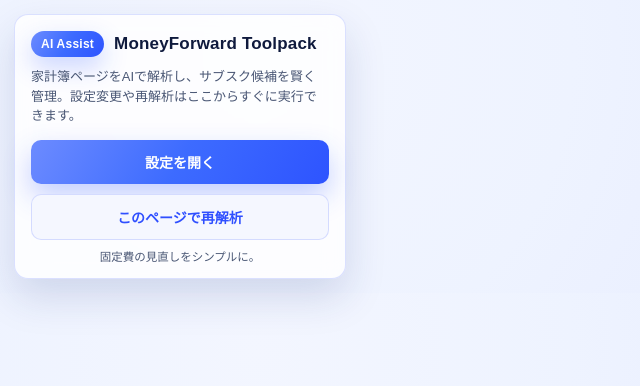
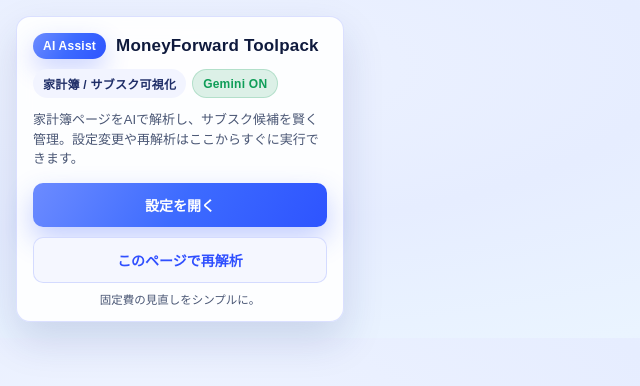
Before and after one commit to yousuke106/moneyForward_Toolpack, a website with bundled scripts: page src/popup/index.html in a window 1280 px wide. Shown: the whole page, without its empty margins (0-640 px from the left). Built offline with nearby package versions, Linux system fonts and the light colour scheme; some packages are replaced by stand-ins of ours.

Commit message:
style: refresh popup and options visuals

```diff
--- a/src/options/style.css
+++ b/src/options/style.css
@@ -1,22 +1,28 @@
 :root {
   color-scheme: light;
-  --bg: radial-gradient(
-    circle at 15% 20%,
-    #f6f8ff 0,
-    #ecf0ff 35%,
-    #e6edff 60%,
-    #e9f5ff 100%
-  );
-  --panel: rgba(255, 255, 255, 0.82);
-  --border: rgba(60, 90, 200, 0.14);
-  --shadow: 0 22px 60px rgba(19, 38, 95, 0.16);
+  --bg:
+    radial-gradient(140% 180% at 10% 12%, #f7f9ff 0%, #eef2ff 40%, #e5edff 80%),
+    radial-gradient(
+      160% 160% at 92% 8%,
+      rgba(90, 132, 255, 0.16),
+      transparent 55%
+    ),
+    radial-gradient(
+      120% 160% at 15% 80%,
+      rgba(70, 190, 255, 0.12),
+      transparent 60%
+    );
+  --panel: rgba(255, 255, 255, 0.9);
+  --border: rgba(60, 90, 200, 0.12);
+  --shadow: 0 22px 60px rgba(19, 38, 95, 0.14);
   --text: #0f1a3d;
   --muted: #4b5678;
   --accent: linear-gradient(120deg, #6c8bff, #3d6bff 50%, #2e54ff 100%);
   --accent-strong: #2f4fff;
+  --accent-soft: #e7ecff;
   --radius: 16px;
   --input-border: #c5cfee;
-  --input-bg: rgba(255, 255, 255, 0.9);
+  --input-bg: rgba(255, 255, 255, 0.94);
 }
 
 * {
@@ -97,6 +103,21 @@
   box-shadow: var(--shadow);
   backdrop-filter: blur(12px);
   margin-top: 18px;
+  position: relative;
+  overflow: hidden;
+}
+
+.card::before {
+  content: "";
+  position: absolute;
+  inset: 0;
+  border-radius: inherit;
+  background: linear-gradient(
+    120deg,
+    rgba(108, 139, 255, 0.1),
+    transparent 35%
+  );
+  pointer-events: none;
 }
 
 .card h2 {
--- a/src/popup/index.html
+++ b/src/popup/index.html
@@ -6,20 +6,28 @@
     <style>
     :root {
       color-scheme: light;
-      --bg: radial-gradient(
-        circle at 20% 20%,
-        #f3f6ff 0,
-        #eef3ff 30%,
-        #e7ecff 60%,
-        #e8f2ff 100%
-      );
-      --panel: rgba(255, 255, 255, 0.82);
+      --bg:
+        radial-gradient(
+          120% 140% at 10% 20%,
+          #eef3ff 0%,
+          #e6edff 35%,
+          #eaf4ff 65%,
+          #dfe8ff 100%
+        ),
+        radial-gradient(
+          140% 140% at 90% 10%,
+          rgba(88, 130, 255, 0.18),
+          transparent 60%
+        );
+      --panel: rgba(255, 255, 255, 0.9);
       --border: rgba(62, 92, 255, 0.18);
       --shadow: 0 18px 40px rgba(27, 50, 120, 0.15);
       --text: #0f1a3d;
       --muted: #4a5775;
       --accent: linear-gradient(120deg, #6c8bff, #3d6bff 50%, #2e54ff 100%);
       --accent-strong: #2f4fff;
+      --ok: #0f9d58;
+      --warn: #c0392b;
       --radius: 14px;
     }
 
@@ -29,7 +37,7 @@
 
     body {
       margin: 0;
-      padding: 14px;
+      padding: 16px;
       min-width: 260px;
       max-width: 360px;
       font-family:
@@ -48,7 +56,7 @@
       backdrop-filter: blur(10px);
     }
 
-    header {
+    header.hero {
       display: flex;
       align-items: center;
       gap: 10px;
@@ -74,6 +82,38 @@
       margin: 0;
       letter-spacing: 0.01em;
       line-height: 1.3;
+    }
+
+    .hero-meta {
+      display: flex;
+      gap: 6px;
+      flex-wrap: wrap;
+      margin: 0 0 12px;
+    }
+
+    .pill {
+      display: inline-flex;
+      align-items: center;
+      gap: 6px;
+      padding: 6px 10px;
+      border-radius: 999px;
+      background: #f2f4ff;
+      color: #1f2e68;
+      font-size: 12px;
+      letter-spacing: 0.02em;
+      font-weight: 600;
+    }
+
+    .pill.status {
+      background: rgba(15, 157, 88, 0.14);
+      color: var(--ok);
+      border: 1px solid rgba(15, 157, 88, 0.2);
+    }
+
+    .pill.status.is-off {
+      background: rgba(192, 57, 43, 0.12);
+      color: var(--warn);
+      border: 1px solid rgba(192, 57, 43, 0.2);
     }
 
     p {
@@ -144,10 +184,16 @@
   </head>
   <body>
     <div class="panel" role="presentation">
-      <header>
+      <header class="hero">
         <span aria-hidden="true" class="badge">AI Assist</span>
         <h1 aria-label="MoneyForward Toolpack">MoneyForward Toolpack</h1>
       </header>
+      <div class="hero-meta">
+        <span class="pill" aria-hidden="true">家計簿 / サブスク可視化</span>
+        <span id="geminiStatus" class="pill status" role="status"
+          >Gemini ON</span
+        >
+      </div>
       <p>
         家計簿ページをAIで解析し、サブスク候補を賢く管理。設定変更や再解析はここからすぐに実行できます。
       </p>
--- a/src/popup/index.js
+++ b/src/popup/index.js
@@ -2,6 +2,7 @@
 
 const openOptionsBtn = document.getElementById("openOptions");
 const rerunBtn = document.getElementById("rerunGemini");
+const geminiStatus = document.getElementById("geminiStatus");
 
 const applyToggleState = (enabled) => {
   if (!rerunBtn) {
@@ -11,9 +12,17 @@
   if (enabled) {
     rerunBtn.removeAttribute("title");
     rerunBtn.setAttribute("aria-disabled", "false");
+    if (geminiStatus) {
+      geminiStatus.textContent = "Gemini ON";
+      geminiStatus.classList.remove("is-off");
+    }
   } else {
     rerunBtn.title = "Gemini解析は無効化されています";
     rerunBtn.setAttribute("aria-disabled", "true");
+    if (geminiStatus) {
+      geminiStatus.textContent = "Gemini OFF";
+      geminiStatus.classList.add("is-off");
+    }
   }
 };
 
```
